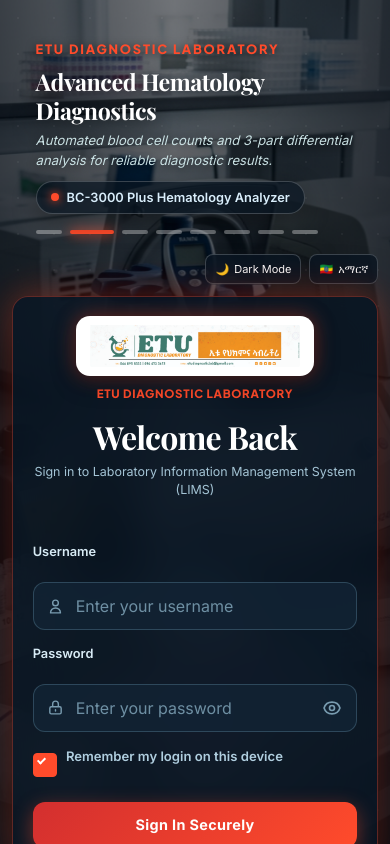
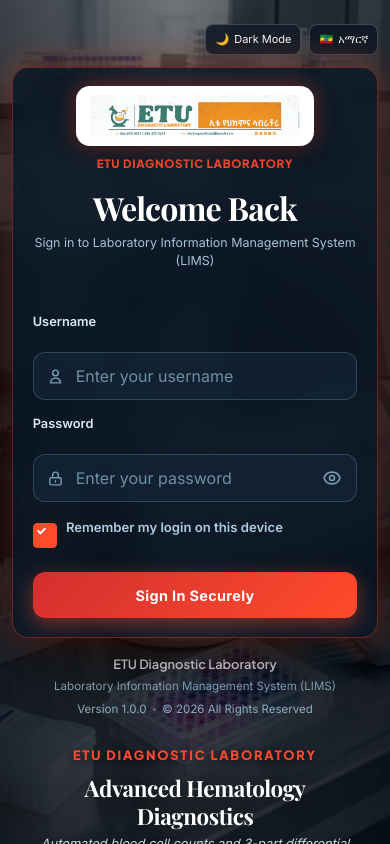
Before and after one commit to mintelove/ETU-Diagonsatic-Laboratory, a React (Vite) app in the folder frontend/: page /login in a window 390 px wide. Built offline with nearby package versions, Linux system fonts and the light colour scheme; no server answers.

Commit message:
Position dynamic laboratory text overlay at the bottom of the screen on mobile devices

```diff
--- a/frontend/src/styles/pages/login.css
+++ b/frontend/src/styles/pages/login.css
@@ -604,44 +604,52 @@
     display: flex;
     flex-direction: column;
     justify-content: space-between;
-    padding: 1rem 0;
-  }
-  .lab-bottom-left-overlay {
-    position: relative;
-    bottom: auto;
-    left: auto;
-    max-width: 92%;
-    margin: auto auto 0;
-    padding: 1.5rem 1.25rem 0.5rem;
-    z-index: 10;
-  }
-  .lab-bottom-title {
-    font-size: 1.75rem;
+    min-height: 100vh;
+    padding: 1rem 0 0;
   }
   .lab-fullscreen-right-card {
+    order: 1;
     position: relative;
     top: auto;
     right: auto;
     transform: none;
-    margin: 1rem auto;
+    margin: 0.5rem auto 1rem;
     width: 92%;
     max-width: 410px;
+  }
+  .lab-bottom-left-overlay {
+    order: 2;
+    position: relative;
+    bottom: 0;
+    left: 0;
+    max-width: 92%;
+    margin: auto auto 0;
+    padding: 1rem 1.25rem 2rem;
+    z-index: 10;
+    align-items: center;
+    text-align: center;
+  }
+  .lab-bottom-title {
+    font-size: 1.75rem;
   }
 }
 
 /* Mobile Phones (320px - 599px) */
 @media (max-width: 599px) {
+  .lab-bottom-left-overlay {
+    padding: 0.75rem 1rem 1.75rem;
+  }
   .lab-bottom-title {
-    font-size: 1.45rem;
-    margin-bottom: 6px;
+    font-size: 1.4rem;
+    margin-bottom: 4px;
   }
   .lab-bottom-subtitle {
-    font-size: 0.82rem;
-    margin-bottom: 10px;
+    font-size: 0.8rem;
+    margin-bottom: 8px;
   }
   .lab-fullscreen-right-card {
     width: 94%;
-    margin: 0.75rem auto 1.5rem;
+    margin: 0.5rem auto 1rem;
   }
   .lab-glass-card {
     padding: 1.15rem 1.25rem !important;
@@ -655,7 +663,7 @@
     font-size: 1.3rem;
   }
   .login-field__input {
-    font-size: 16px !important; /* Touch friendly & prevents iOS auto-zoom */
+    font-size: 16px !important; /* Touch friendly & prevents mobile browser auto-zoom */
     padding: 0.7rem 0.85rem;
     padding-left: 42px;
     min-height: 44px;
```
Also changed, not shown: 37 other files (tests, documents, lock files or other folders).
